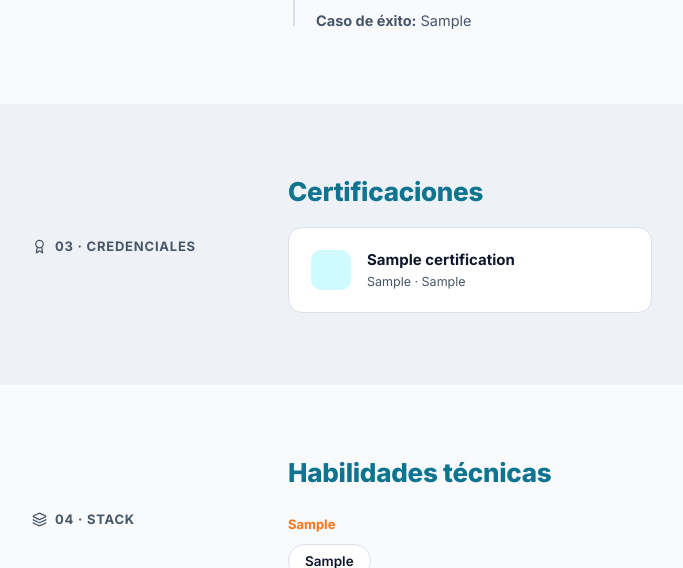
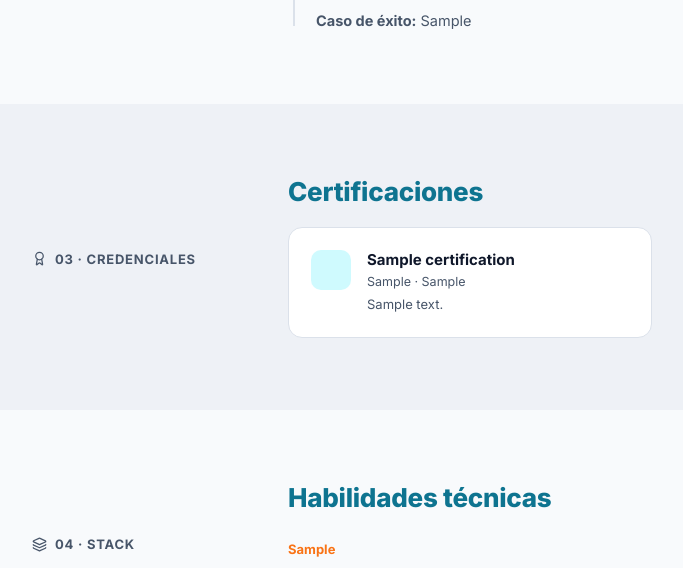
Before and after one commit to cjhirashi/portafolio, a Django app: page /sobre-mi/ in a window 1280 px wide. Shown: the part 968-1536 px from the top of the page, without its empty margins (108-791 px from the left). Run offline with Django 5.2, Linux system fonts and the light colour scheme; tables that the repository leaves empty hold one stand-in row (values such as "Sample post").

Commit message:
Add descripcion field to Certification, rename anio to periodo
- anio renamed to periodo (CharField 30) for flexible year/range input
- descripcion TextField added (optional) — hidden if empty
- Template updated, CSS rule added for sm-cert-desc

Co-Authored-By: Claude Sonnet 4.6 <noreply@anthropic.com>

```diff
--- a/core/models.py
+++ b/core/models.py
@@ -431,7 +431,8 @@ class Certification(models.Model):
     )
     titulo = models.CharField(max_length=200, help_text='Nombre de la certificación.')
     entidad = models.CharField(max_length=150, help_text='Institución u organización que la emitió.')
-    anio = models.CharField(max_length=10, help_text='Año en que se obtuvo, ej: 2021.')
+    periodo = models.CharField(max_length=30, help_text='Año o rango, ej: 2021 o 2019 — presente.')
+    descripcion = models.TextField(blank=True, help_text='Descripción breve de la certificación o lo que acredita. Opcional — si está vacío no se muestra en la tarjeta.')
     color = models.CharField(
         max_length=10,
         choices=COLOR_CHOICES,
--- a/core/static/core/css/sobre_mi.css
+++ b/core/static/core/css/sobre_mi.css
@@ -289,6 +289,13 @@
   color: var(--text-secondary);
 }
 
+.sm-cert-desc {
+  font-size: 13px;
+  color: var(--text-secondary);
+  line-height: 1.5;
+  margin: 6px 0 0;
+}
+
 /* Skills */
 
 .sm-skills {
--- a/core/templates/core/sobre_mi.html
+++ b/core/templates/core/sobre_mi.html
@@ -89,7 +89,10 @@
             </div>
             <div>
               <div class="sm-cert-title">{{ cert.titulo }}</div>
-              <div class="sm-cert-meta">{{ cert.entidad }} · {{ cert.anio }}</div>
+              <div class="sm-cert-meta">{{ cert.entidad }} · {{ cert.periodo }}</div>
+              {% if cert.descripcion %}
+                <p class="sm-cert-desc">{{ cert.descripcion }}</p>
+              {% endif %}
             </div>
           </div>
         {% endfor %}
```
Also changed, not shown: core/migrations/0011_certification_periodo_descripcion.py (added).
